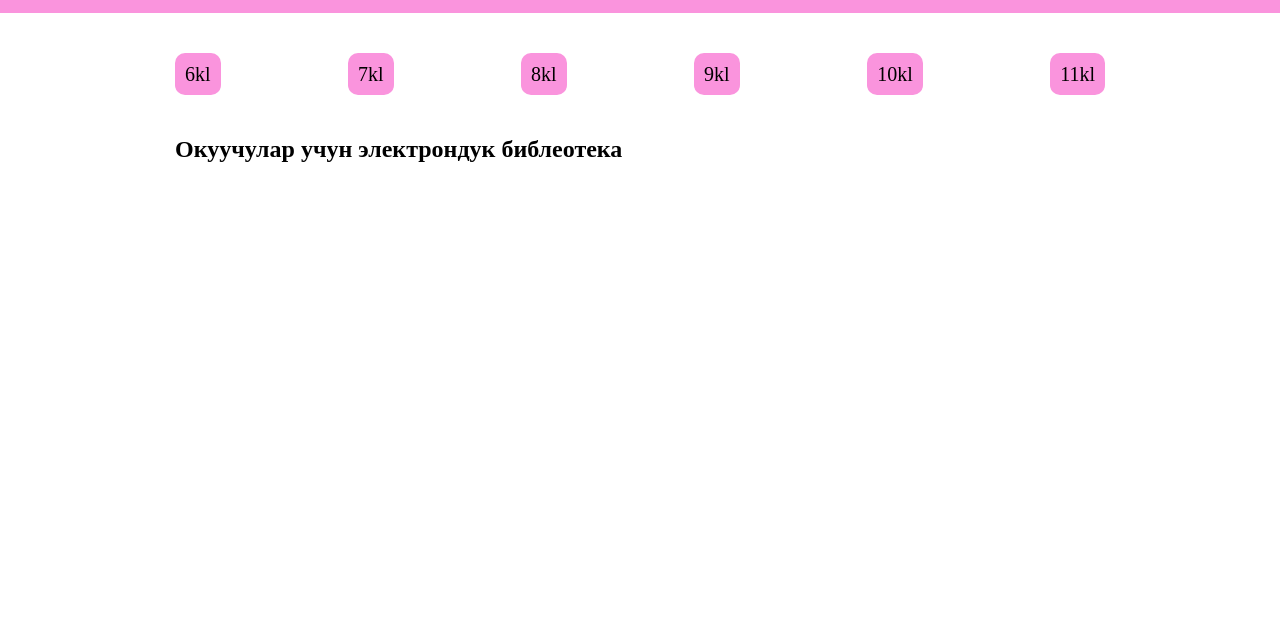
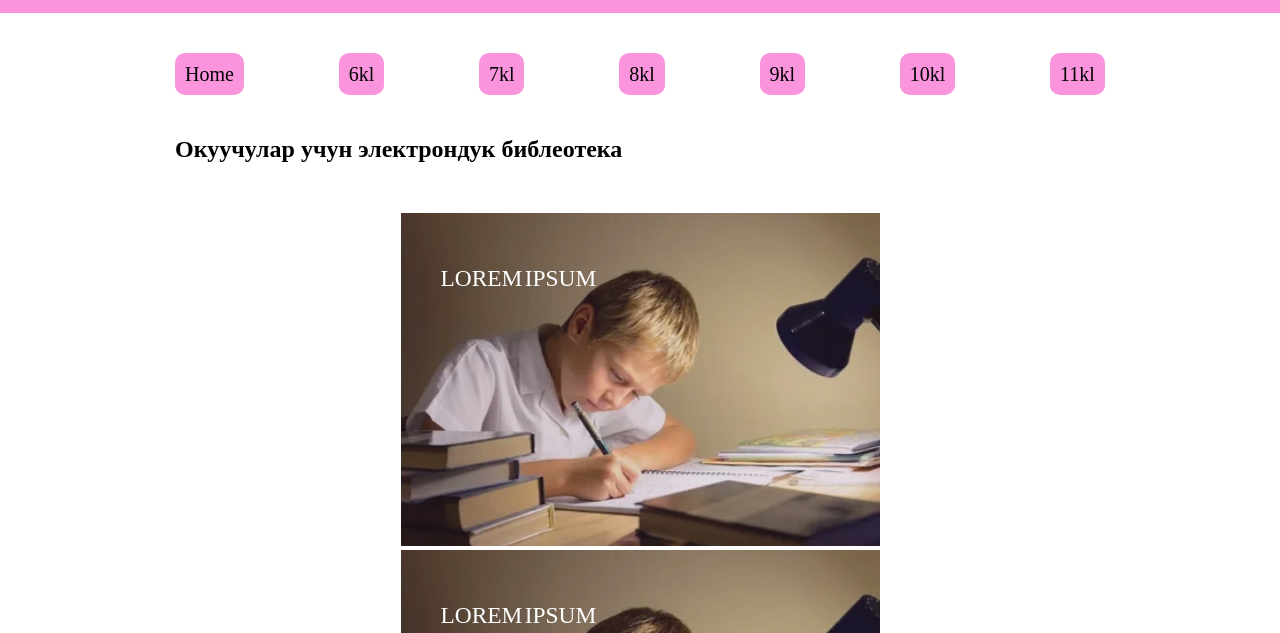
Before and after one commit to KemelbekovDaniyar/library-main, a plain HTML site: page index.html in a window 1280 px wide. Shown: the part 167-800 px from the top of the page. Drawn offline with Linux system fonts and the light colour scheme.

Commit message:
add new cards

```diff
--- a/css/style.css
+++ b/css/style.css
@@ -12,6 +12,12 @@ img {
 
 button {
 	cursor: pointer;
+}
+
+.flex {
+	display: flex;
+	flex-wrap: wrap;
+	justify-content: space-between;
 }
 
 .container {
@@ -149,3 +155,135 @@ footer {
 section {
 	height: 100vh;
 }
+
+*, *:after, *:before {
+	box-sizing: border-box;
+}
+.clearfix:before, .clearfix:after {
+	content: '';
+	display: table;
+}
+.clearfix:after {
+	clear: both;
+}
+.hover-text-one {
+	overflow: hidden;
+	margin: 0;
+	list-style: none;
+	text-align: center;
+}
+.hover-text-one figure {
+	position: relative;
+	z-index: 1;
+	display: inline-block;
+	overflow: hidden;
+	background: #527c82;
+	text-align: center;
+	cursor: pointer;
+}
+.hover-text-one figure img {
+	position: relative;
+	display: block;
+	min-height: 100%;
+	opacity: 0.8;
+}
+.hover-text-one figure figcaption {
+	padding: 2em;
+	color: #fff;
+	text-transform: uppercase;
+	font-size: 1.25em;
+	-webkit-backface-visibility: hidden;
+	backface-visibility: hidden;
+}
+.hover-text-one figure figcaption::before,
+.hover-text-one figure figcaption::after {
+	pointer-events: none;
+}
+.hover-text-one figure figcaption{
+	position: absolute;
+	top: 0;
+	left: 0;
+	width: 100%;
+	height: 100%;
+}
+.hover-text-one figure h3 {
+	word-spacing: -0.15em;
+	font-weight: 300;
+}
+.hover-text-one figure h3 span {
+	font-weight: 800;
+}
+.hover-text-one figure h3,
+.hover-text-one figure p {
+	margin: 0;
+}
+.hover-text-one figure p {
+	letter-spacing: 1px;
+	font-size: 68.5%;
+}
+
+/* Эффект при наведении */
+figure.effect-text-three {
+	background: #82527a;
+}
+figure.effect-text-three img {
+	width: -webkit-calc(100% + 20px);
+	width: calc(100% + 20px);
+	-webkit-transition: opacity 0.35s, -webkit-transform 0.35s;
+	transition: opacity 0.35s, transform 0.35s;
+	transform: scale(1.1);
+	-webkit-backface-visibility: hidden;
+	backface-visibility: hidden;
+}
+figure.effect-text-three:hover img {
+	opacity: 0.4;
+	-webkit-transform: translate3d(0,0,0);
+	transform: translate3d(0,0,0);
+}
+figure.effect-text-three figcaption {
+	text-align: left;
+}
+figure.effect-text-three h3 {
+	position: relative;
+	overflow: hidden;
+	padding: 0.5em 0;
+}
+figure.effect-text-three h3::after {
+	position: absolute;
+	bottom: 0;
+	left: 0;
+	width: 100%;
+	height: 3px;
+	background: #fff;
+	content: '';
+	-webkit-transition: -webkit-transform 0.35s;
+	transition: transform 0.35s;
+	-webkit-transform: translate3d(-100%,0,0);
+	transform: translate3d(-100%,0,0);
+}
+figure.effect-text-three:hover h3::after {
+	-webkit-transform: translate3d(0,0,0);
+	transform: translate3d(0,0,0);
+}
+figure.effect-text-three p {
+	padding: 1em 0;
+	opacity: 0;
+	-webkit-transition: opacity 0.35s, -webkit-transform 0.35s;
+	transition: opacity 0.35s, transform 0.35s;
+	-webkit-transform: translate3d(100%,0,0);
+	transform: translate3d(100%,0,0);
+}
+figure.effect-text-three:hover p {
+	opacity: 1;
+	-webkit-transform: translate3d(0,0,0);
+	transform: translate3d(0,0,0);
+}
+
+
+.section .cards {
+	justify-content: space-evenly;
+}
+
+.section h1 {
+	margin-bottom: 50px;
+}
--- a/index.html
+++ b/index.html
@@ -35,11 +35,18 @@
 				<nav>
 					<div class="logo">
 						<a href="./index.html">
-							<img src="./img/logo.jpg" alt="logo">
+							<img src="./img/logo.jpg" alt="logo" />
 						</a>
 					</div>
-					<div class="txt" style="display: flex;
-					 flex-direction: column; font-size: 20px; color: black;">
+					<div
+						class="txt"
+						style="
+							display: flex;
+							flex-direction: column;
+							font-size: 20px;
+							color: black;
+						"
+					>
 						t.satylganov_lyceum
 						<h1>Окуучулар учун электрондук библеотека</h1>
 					</div>
@@ -55,6 +62,7 @@
 			<div class="container">
 				<div class="aside">
 					<ul>
+						<li><a href="./index.html">Home</a></li>
 						<li><a href="./6kl.html">6kl</a></li>
 						<li><a href="./7kl.html">7kl</a></li>
 						<li><a href="./8kl.html">8kl</a></li>
@@ -70,15 +78,32 @@
 			<div class="container">
 				<div class="section">
 					<h1>Окуучулар учун электрондук библеотека</h1>
+					<div class="cards flex">
+						<div class="hover-text-one">
+							<figure class="effect-text-three">
+								<img src="./img/i.webp" alt="" />
+								<figcaption>
+									<h3>Lorem ipsum</h3>
+									<p>Lorem ipsum dolor sit amet, consectetur adipiscing elit</p>
+								</figcaption>
+							</figure>
+						</div>
+						<div class="hover-text-one">
+							<figure class="effect-text-three">
+								<img src="./img/i.webp" alt="" />
+								<figcaption>
+									<h3>Lorem ipsum</h3>
+									<p>Lorem ipsum dolor sit amet, consectetur adipiscing elit</p>
+								</figcaption>
+							</figure>
+						</div>
+					</div>
 				</div>
 			</div>
 		</section>
 
-
 		<footer>
-			<div class="container">
-
-			</div>
+			<div class="container"></div>
 		</footer>
 
 		<script src="./js/core.js"></script>
```
Also changed, not shown: 10kl.html (+3 -1 lines), 11kl.html (+3 -1 lines), 6kl.html (+2 -0 lines), 7kl.html (+2 -1 lines), 8kl.html (+3 -1 lines), 9kl.html (+3 -1 lines), img/i.webp (added).
